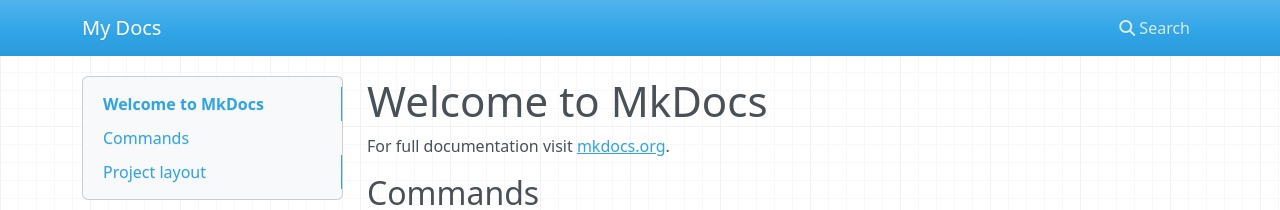
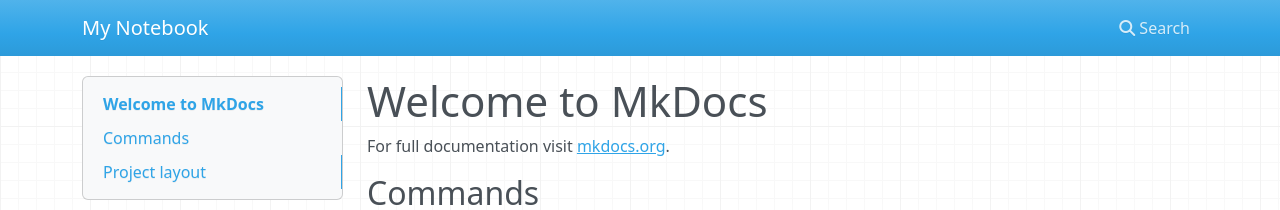
Before and after one commit to junyu92/Notebook, an MkDocs documentation site: the page built from docs/index.md, in a window 1280 px wide. Shown: the top 210 px of the page. Built offline with MkDocs 1.6.1, drawn with Linux system fonts in a browser that asks for light colours; nearby versions of some CDN libraries.

```diff
--- a/mkdocs.yml
+++ b/mkdocs.yml
@@ -1 +1,3 @@
-site_name: My Docs
+site_name: My Notebook
+nav:
+        - English Grammar: english_grammar.md
```
Also changed, not shown: docs/english_grammar.md (added, +1 -0 lines).
